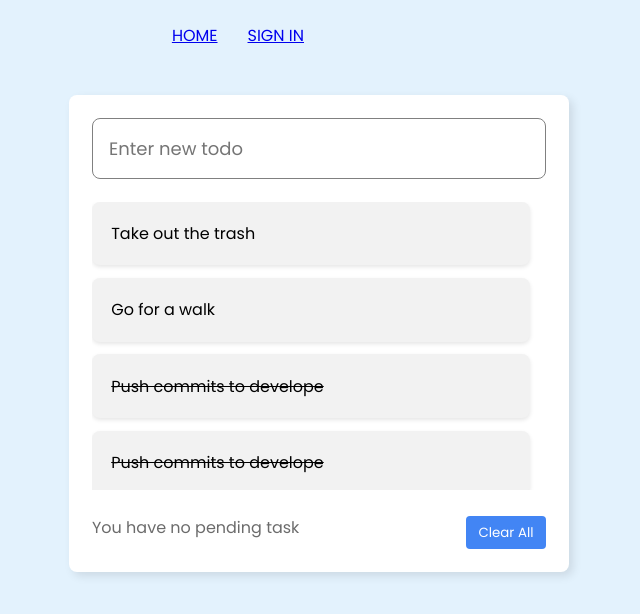
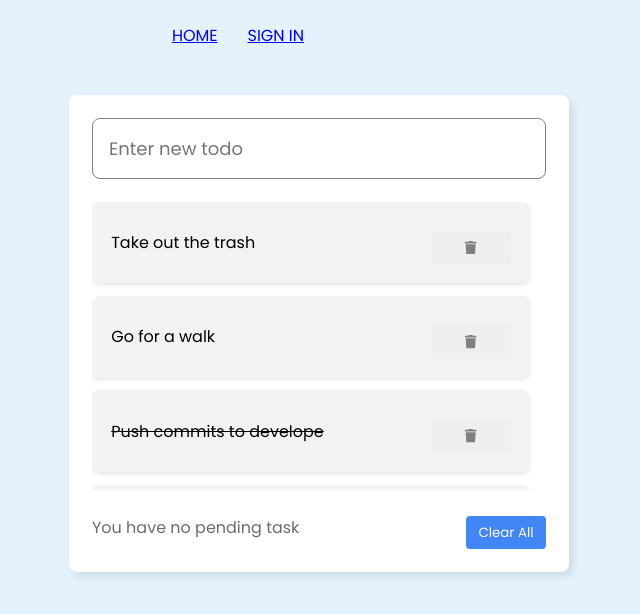
Before and after one commit to HDarius90/todo-app, a React (Create React App) app: page / in a window 1280 px wide. Shown: the top 614 px of the page, without its empty margins (321-961 px from the left). Built offline with nearby package versions, Linux system fonts and the light colour scheme.

Commit message:
install react-icons and creating delete button for tasks (ui only no logic)

```diff
--- a/package.json
+++ b/package.json
@@ -15,6 +15,7 @@
     "dotenv": "^16.4.7",
     "react": "^19.0.0",
     "react-dom": "^19.0.0",
+    "react-icons": "^5.4.0",
     "react-router-dom": "^7.2.0",
     "react-scripts": "5.0.1",
     "sass": "^1.85.0",
--- a/src/components/button/button.component.tsx
+++ b/src/components/button/button.component.tsx
@@ -1,16 +1,18 @@
 import { FC, ButtonHTMLAttributes } from 'react';
 
-import { BaseButton, ClearButton } from './button.styles';
+import { BaseButton, ClearButton, DeleteButton } from './button.styles';
 
 export enum BUTTON_TYPE_CLASSES {
   base = 'base',
   clear = 'clear-button',
+  delete = 'delete',
 }
 
 const getButton = (buttonType = BUTTON_TYPE_CLASSES.base) =>
   ({
     [BUTTON_TYPE_CLASSES.base]: BaseButton,
     [BUTTON_TYPE_CLASSES.clear]: ClearButton,
+    [BUTTON_TYPE_CLASSES.delete]: DeleteButton,
   }[buttonType]);
 
 export type ButtonProps = {
--- a/src/components/button/button.styles.tsx
+++ b/src/components/button/button.styles.tsx
@@ -4,7 +4,6 @@ export const BaseButton = styled.button`
   width: 80px;
   height: 33px;
   margin-top: 10px;
-  background-color: black;
   color: white;
   border: none;
   border-radius: 4px;
@@ -13,11 +12,6 @@ export const BaseButton = styled.button`
   justify-content: center;
   align-items: center;
 
-  &:hover {
-    background-color: white;
-    color: black;
-    border: 1px solid black;
-  }
 `;
 
 export const ClearButton = styled(BaseButton)`
@@ -26,7 +20,11 @@ export const ClearButton = styled(BaseButton)`
 
   &:hover {
     background-color: #357ae8;
-    border: none;
     color: white;
+    border: 1px solid black;
   }
 `;
+
+export const DeleteButton = styled(BaseButton)`
+    padding: 5px 10px;
+`;
--- a/src/components/task-list/task-list.component.tsx
+++ b/src/components/task-list/task-list.component.tsx
@@ -1,6 +1,7 @@
 import { FC } from 'react';
 import { Task } from '../notebook/notebook.component';
-import { TaskItem, TaskListContainer } from './task-list.styles';
+import { TaskItem, List, TrashIcon } from './task-list.styles';
+import Button, { BUTTON_TYPE_CLASSES } from '../button/button.component';
 
 type TaskListProps = {
   tasks: Task[];
@@ -8,13 +9,16 @@ type TaskListProps = {
 
 const TaskList: FC<TaskListProps> = ({ tasks }) => {
   return (
-    <TaskListContainer>
+    <List>
       {tasks.map((task) => (
         <TaskItem key={task.id} completed={task.completed}>
           <span>{task.text}</span>
+          <Button buttonType={BUTTON_TYPE_CLASSES.delete}>
+            <TrashIcon />
+          </Button>
         </TaskItem>
       ))}
-    </TaskListContainer>
+    </List>
   );
 };
 
--- a/src/components/task-list/task-list.styles.tsx
+++ b/src/components/task-list/task-list.styles.tsx
@@ -1,6 +1,8 @@
 import styled from 'styled-components';
+import { FaTrash } from 'react-icons/fa';
 
-export const TaskListContainer = styled.ul`
+
+export const List = styled.ul`
   max-height: 18rem;
   overflow-y: auto;
   scrollbar-width: thin;
@@ -14,6 +16,7 @@ export const TaskListContainer = styled.ul`
 export const TaskItem = styled.li<{ completed: boolean }>`
   display: flex;
   align-items: center;
+  justify-content: space-between;
   padding: 1.2rem;
   background-color: #F2F2F2;
   border-radius: 8px;
@@ -21,3 +24,11 @@ export const TaskItem = styled.li<{ completed: boolean }>`
   text-decoration: ${({ completed }) => (completed ? "line-through" : "none")};
   color: black;
 `;
+
+export const TrashIcon = styled(FaTrash)`
+color: grey;
+
+&:hover {
+  color: #000000a2;
+}
+`
```
Also changed, not shown: 1 other file (tests, documents, lock files or other folders).
